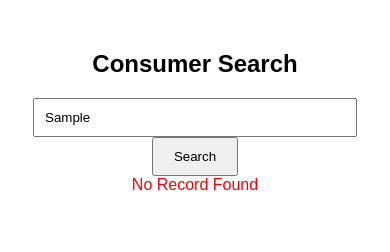
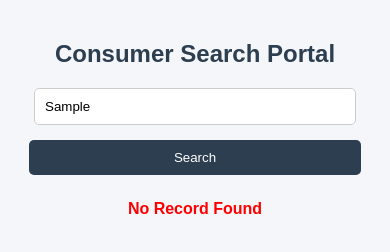
Before and after one commit to dhananjay30911/consumer-details, a plain HTML site: page index.html in a window 390 px wide. Both pictures are taken after typing "Sample" into the empty fields and a click on the button "Search". Drawn offline with Linux system fonts and the light colour scheme.

Commit message:
Update index.html

```diff
--- a/index.html
+++ b/index.html
@@ -1,36 +1,106 @@
 <!DOCTYPE html>
 <html>
 <head>
-    <title>Consumer Search</title>
+    <title>Consumer Search Portal</title>
+
+    <!-- Important for Mobile -->
+    <meta name="viewport" content="width=device-width, initial-scale=1.0">
+
     <style>
         body {
-            font-family: Arial;
+            font-family: Arial, sans-serif;
+            background: #f4f6f9;
+            margin: 0;
+            padding: 20px;
             text-align: center;
-            margin-top: 50px;
         }
+
+        h2 {
+            color: #2c3e50;
+        }
+
+        .search-container {
+            margin: 20px 0;
+        }
+
         input {
             padding: 10px;
-            width: 300px;
+            width: 60%;
+            max-width: 300px;
+            border: 1px solid #ccc;
+            border-radius: 5px;
         }
+
         button {
-            padding: 10px 20px;
+            padding: 10px 15px;
+            margin-left: 5px;
+            background: #2c3e50;
+            color: white;
+            border: none;
+            border-radius: 5px;
+            cursor: pointer;
         }
+
+        button:hover {
+            background: #34495e;
+        }
+
+        .table-container {
+            overflow-x: auto; /* Important for mobile scrolling */
+            margin-top: 20px;
+        }
+
         table {
-            margin: 20px auto;
             border-collapse: collapse;
+            width: 100%;
+            background: white;
+            min-width: 600px; /* Prevent table breaking */
         }
-        th, td {
-            border: 1px solid black;
+
+        th {
+            background: #2c3e50;
+            color: white;
+            padding: 10px;
+        }
+
+        td {
+            border: 1px solid #ddd;
             padding: 8px;
+            text-align: left;
+        }
+
+        tr:nth-child(even) {
+            background: #f2f2f2;
+        }
+
+        .message {
+            color: red;
+            margin-top: 15px;
+            font-weight: bold;
+        }
+
+        /* Mobile specific adjustments */
+        @media (max-width: 600px) {
+            input {
+                width: 90%;
+                margin-bottom: 10px;
+            }
+
+            button {
+                width: 95%;
+                margin: 5px 0;
+            }
         }
     </style>
 </head>
 <body>
 
-<h2>Consumer Search</h2>
+<h2>Consumer Search Portal</h2>
 
-<input type="text" id="searchInput" placeholder="Enter search value">
-<button onclick="searchData()">Search</button>
+<div class="search-container">
+    <input type="text" id="searchInput" placeholder="Enter Account No / Name">
+    <button onclick="searchData()">Search</button>
+</div>
 
 <div id="result"></div>
 
@@ -42,13 +112,8 @@
 .then(response => response.text())
 .then(text => {
     const rows = text.trim().split('\n');
-
     headers = rows[0].split(',');
-
     csvData = rows.slice(1).map(row => row.toLowerCase());
-})
-.catch(error => {
-    console.error("Error loading CSV:", error);
 });
 
 function searchData() {
@@ -56,7 +121,7 @@
 
     if (searchValue === "") {
         document.getElementById('result').innerHTML =
-        "<div style='color:red;'>Please enter a value to search</div>";
+        "<div class='message'>Please enter a value to search</div>";
         return;
     }
 
@@ -69,7 +134,7 @@
             const columns = row.split(',');
 
             if (output === "") {
-                output += "<table><tr>";
+                output += "<div class='table-container'><table><tr>";
                 headers.forEach(header => {
                     output += "<th>" + header + "</th>";
                 });
@@ -85,11 +150,11 @@
     });
 
     if (found) {
-        output += "</table>";
+        output += "</table></div>";
         document.getElementById('result').innerHTML = output;
     } else {
         document.getElementById('result').innerHTML =
-        "<div style='color:red;'>No Record Found</div>";
+        "<div class='message'>No Record Found</div>";
     }
 }
 </script>
```
